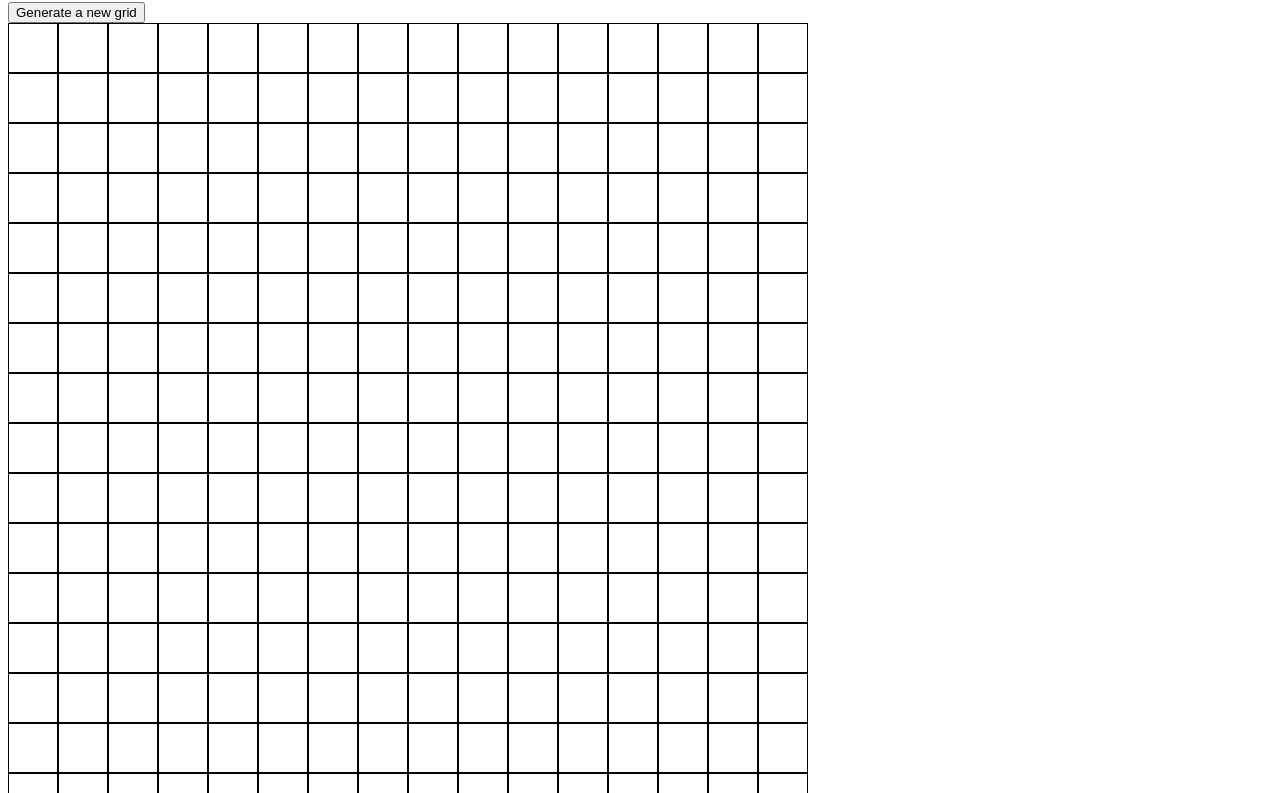
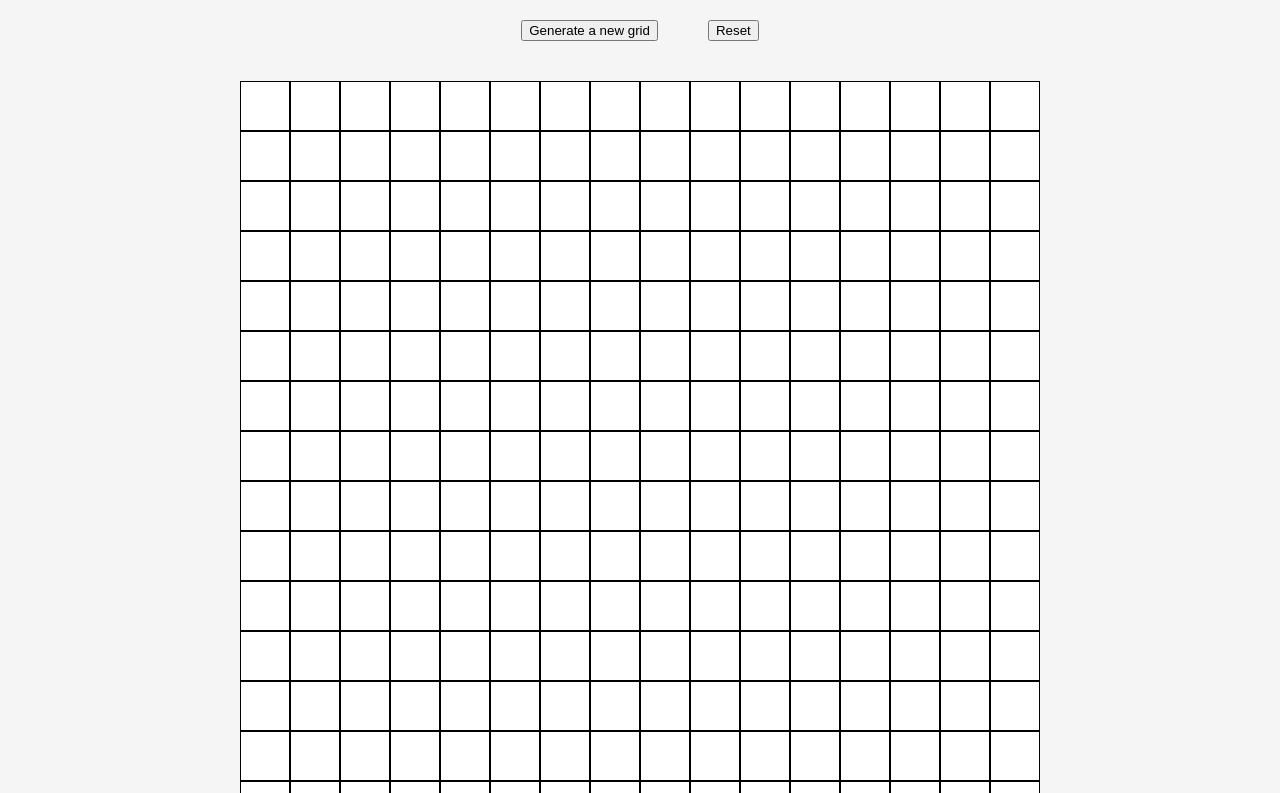
Before and after one commit to rafyls/odin-projects, a plain HTML site: page 04-etch-a-sketch/index.html in a window 1280 px wide. Shown: the part 78-871 px from the top of the page. Drawn offline with Linux system fonts and the light colour scheme.

Commit message:
Improve the user interface of the webpage

```diff
--- a/04-etch-a-sketch/index.html
+++ b/04-etch-a-sketch/index.html
@@ -9,7 +9,11 @@
   <body>
     <h1>Etch-A-Sketch</h1>
 
-    <button id="new-grid-btn">Generate a new grid</button>
+    <div id="container-btn">
+      <button id="new-grid-btn">Generate a new grid</button>
+
+      <button id="reset-btn">Reset</button>
+    </div>
 
     <div id="container"></div>
 
--- a/04-etch-a-sketch/script.js
+++ b/04-etch-a-sketch/script.js
@@ -24,6 +24,8 @@ for (let i = 1; i <= INITIAL_GRID_SIZE; i++) {
   divItem.style.width = widthContainer.toString() + "px";
   divItem.style.height = heightContainer.toString() + "px";
 
+  divItem.style.backgroundColor = "rgb(255, 255, 255)";
+
   container.appendChild(divItem);
 }
 
@@ -36,7 +38,7 @@ divItems.forEach((item) => {
   });
 });
 
-function resetGrid() {
+function deleteGrid() {
   const divItems = document.querySelectorAll("#container .div-item");
   divItems.forEach((item) => {
     container.removeChild(item);
@@ -73,6 +75,7 @@ function generateGrid(numSquares) {
       divItem.style.width = widthContainer.toString() + "px";
       divItem.style.height = heightContainer.toString() + "px";
 
+      divItem.style.backgroundColor = "rgb(255, 255, 255)";
     container.appendChild(divItem);
   }
 }
@@ -100,7 +103,7 @@ btn.addEventListener("click", () => {
     userInput = prompt("Enter the number of squares per side for the new grid (max. 100 squares)");
   } while (userInput > 100);
 
-  resetGrid();
+  deleteGrid();
 
   generateGrid(userInput);
 
@@ -113,3 +116,15 @@ btn.addEventListener("click", () => {
     });
   });
 });
+
+function resetGrid() {
+  const divItems = document.querySelectorAll("#container .div-item");
+  divItems.forEach((item) => {
+    item.style.backgroundColor = "rgb(255, 255, 255)";
+  });
+}
+
+const resetBtn = document.querySelector("#reset-btn");
+resetBtn.addEventListener("click", () => {
+  resetGrid();
+});
--- a/04-etch-a-sketch/style.css
+++ b/04-etch-a-sketch/style.css
@@ -8,11 +8,27 @@ html {
   box-sizing: inherit;
 }
 
+body {
+  display: flex;
+  flex-direction: column;
+  justify-content: center;
+  align-items: center;
+  background-color: whitesmoke;
+}
+
+#container-btn {
+  display: flex;
+  justify-content: center;
+  gap: 50px;
+  margin: 10px;
+}
+
 #container {
   display: flex;
   flex-wrap: wrap;
   width: 800px;
   height: 800px;
+  margin: 30px;
 }
 
 .div-item {
```
